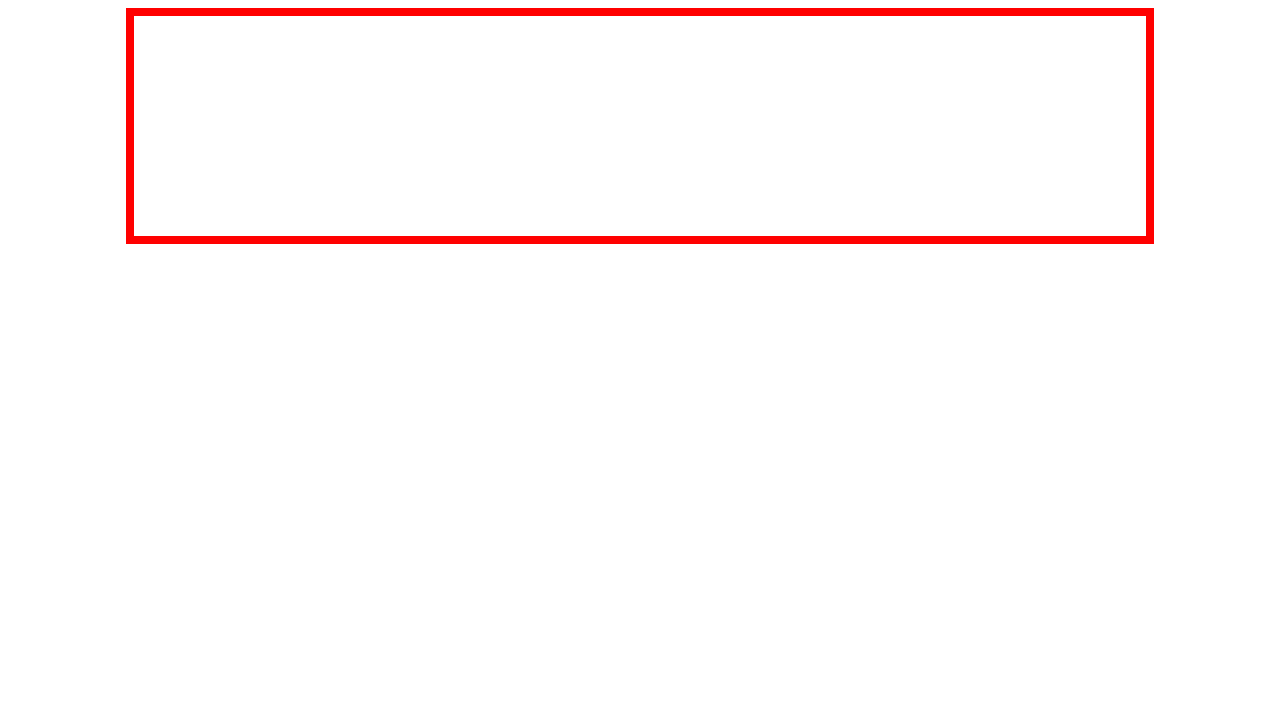
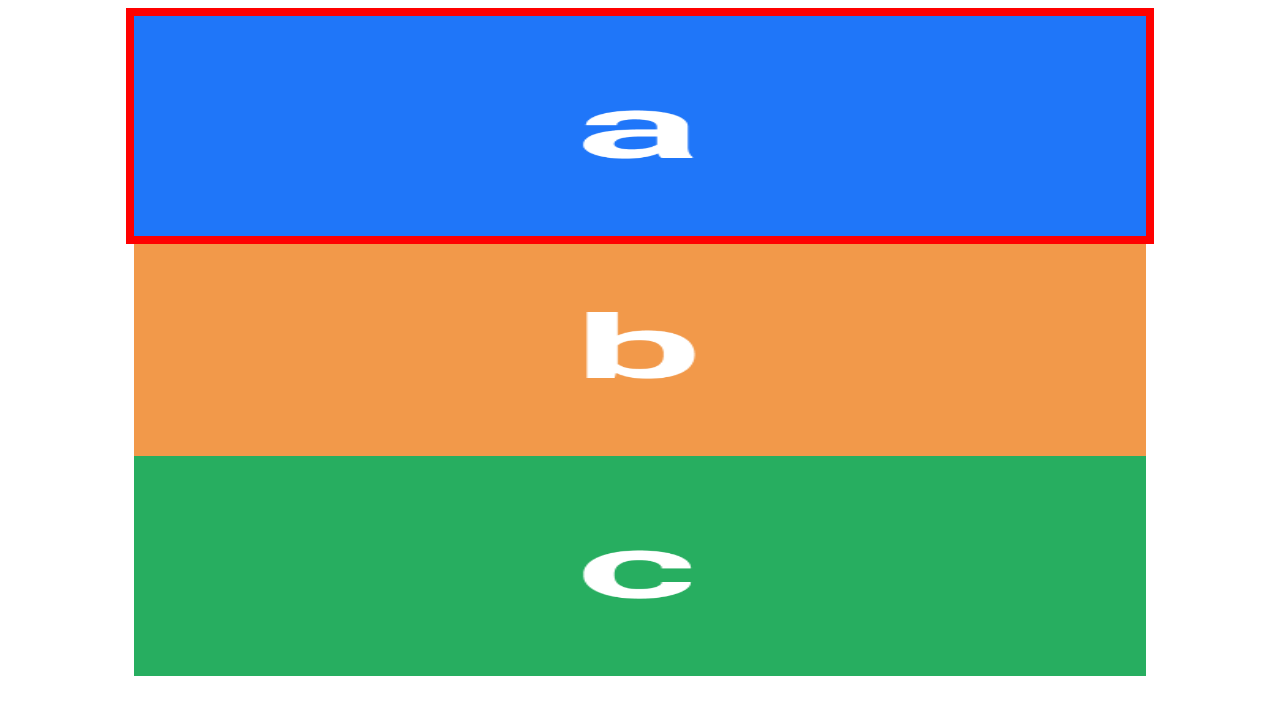
Before and after one commit to umedanaoyuki/carousel-sample, a plain HTML site: page index.html in a window 1280 px wide. Drawn offline with Linux system fonts and the light colour scheme.

Commit message:
画像を赤枠の中に合わせる

```diff
--- a/css/style.css
+++ b/css/style.css
@@ -4,3 +4,19 @@
   margin: 16px auto;
   outline: 8px solid red;
 }
+
+ul {
+  list-style: none;
+  margin: 0;
+  padding: 0;
+  height: 100%;
+}
+
+li {
+  height: 100%;
+}
+
+li img {
+  width: 100%;
+  height: 100%;
+}
--- a/index.html
+++ b/index.html
@@ -7,6 +7,12 @@
   <link rel="stylesheet" href="css/style.css">
 </head>
 <body>
-  <div class="container"></div>
+  <div class="container">
+    <ul class="">
+      <li class=""><img src="img/a.png" alt="画像a"></li>
+      <li class=""><img src="img/b.png" alt="画像b"></li>
+      <li class=""><img src="img/c.png" alt="画像c"></li>
+    </ul>
+  </div>
 </body>
 </html>
```
Also changed, not shown: img/a.png (added), img/b.png (added), img/c.png (added), img/pic1.png (added), img/pic2.png (added), img/pic3.png (added), img/pic4.png (added).
